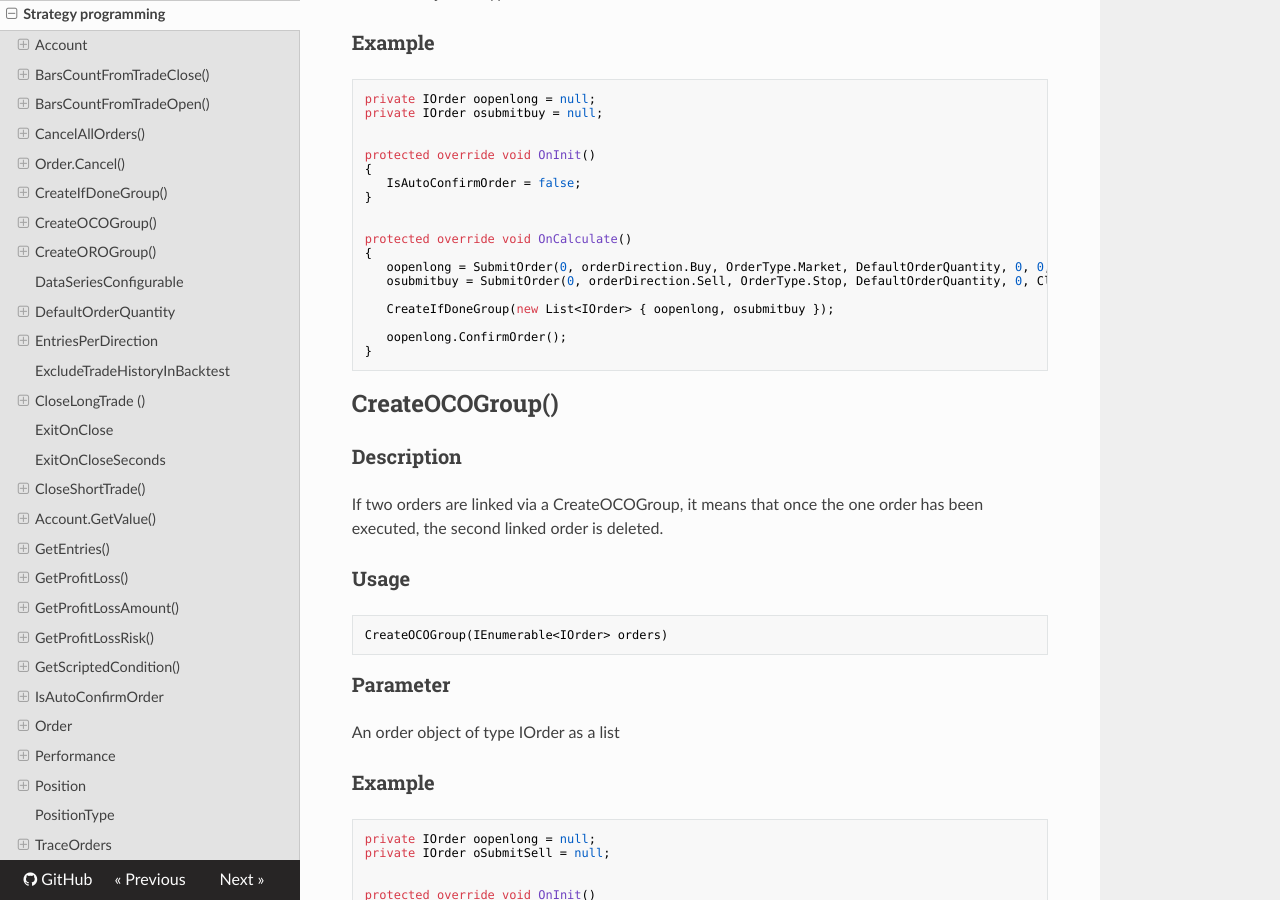
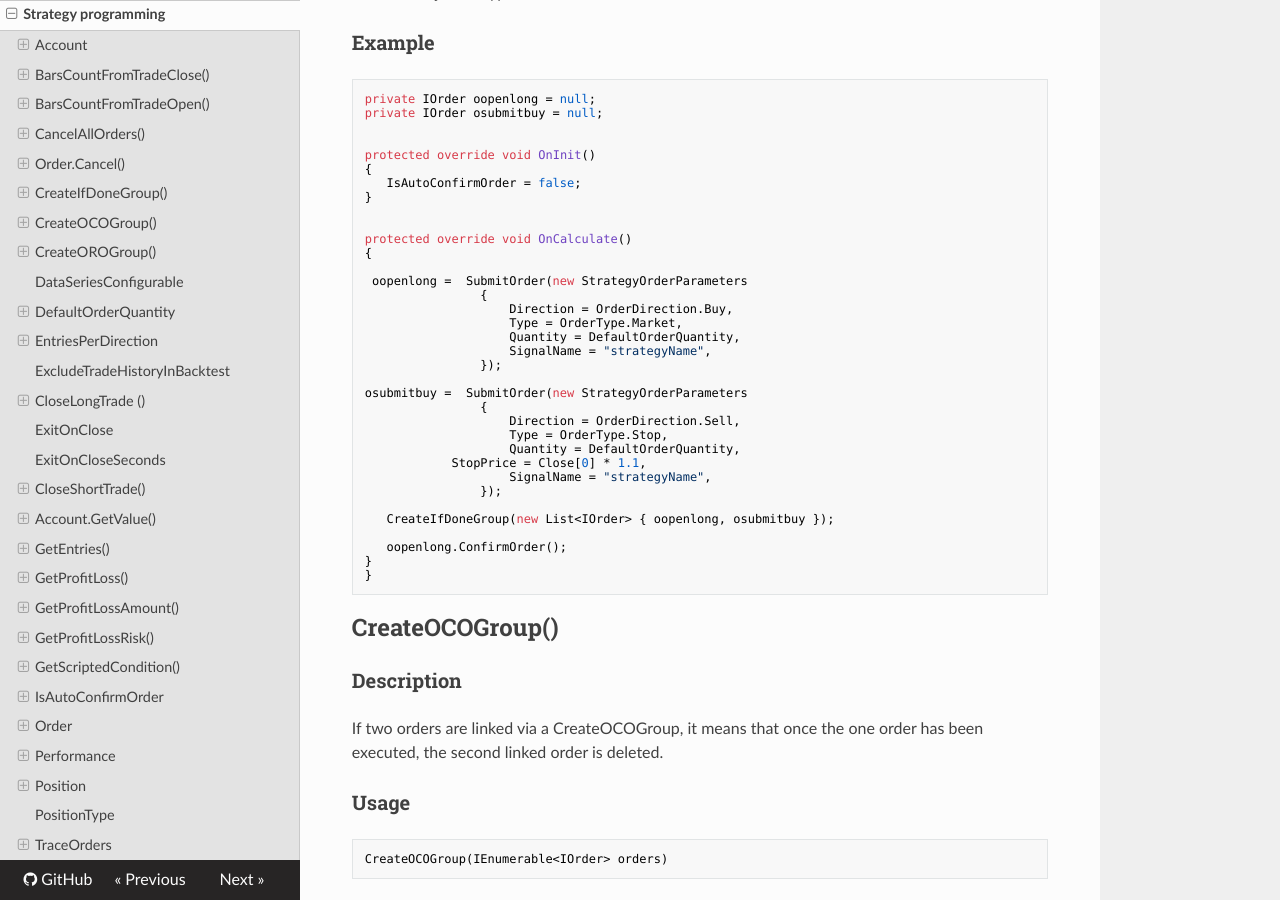
Before and after one commit to AgenaTrader/AgenaScript-documentation, an MkDocs documentation site: the page built from sources/strategy_programming.md, in a window 1280 px wide and 900 px high, scrolled down 4203 px. Built offline with MkDocs 1.6.1, drawn with Linux system fonts in a browser that asks for light colours; nearby versions of some CDN libraries; old or Windows-style settings are respelled for this version of MkDocs.

Commit message:
Update strategy_programming.md

````diff
--- a/sources/strategy_programming.md
+++ b/sources/strategy_programming.md
@@ -199,12 +199,28 @@ protected override void OnInit()
 
 protected override void OnCalculate()
 {
-   oopenlong = SubmitOrder(0, orderDirection.Buy, OrderType.Market, DefaultOrderQuantity, 0, 0, "ocoId","strategyName");
-   osubmitbuy = SubmitOrder(0, orderDirection.Sell, OrderType.Stop, DefaultOrderQuantity, 0, Close[0] * 1.1, "ocoId","strategyName");
+
+ oopenlong =  SubmitOrder(new StrategyOrderParameters
+                {
+                    Direction = OrderDirection.Buy,
+                    Type = OrderType.Market,
+                    Quantity = DefaultOrderQuantity,
+                    SignalName = "strategyName",
+                });
+
+osubmitbuy =  SubmitOrder(new StrategyOrderParameters
+                {
+                    Direction = OrderDirection.Sell,
+                    Type = OrderType.Stop,
+                    Quantity = DefaultOrderQuantity,
+		    StopPrice = Close[0] * 1.1,
+                    SignalName = "strategyName",
+                });
 
    CreateIfDoneGroup(new List<IOrder> { oopenlong, osubmitbuy });
 
    oopenlong.ConfirmOrder();
+}
 }
 ```
 
````
